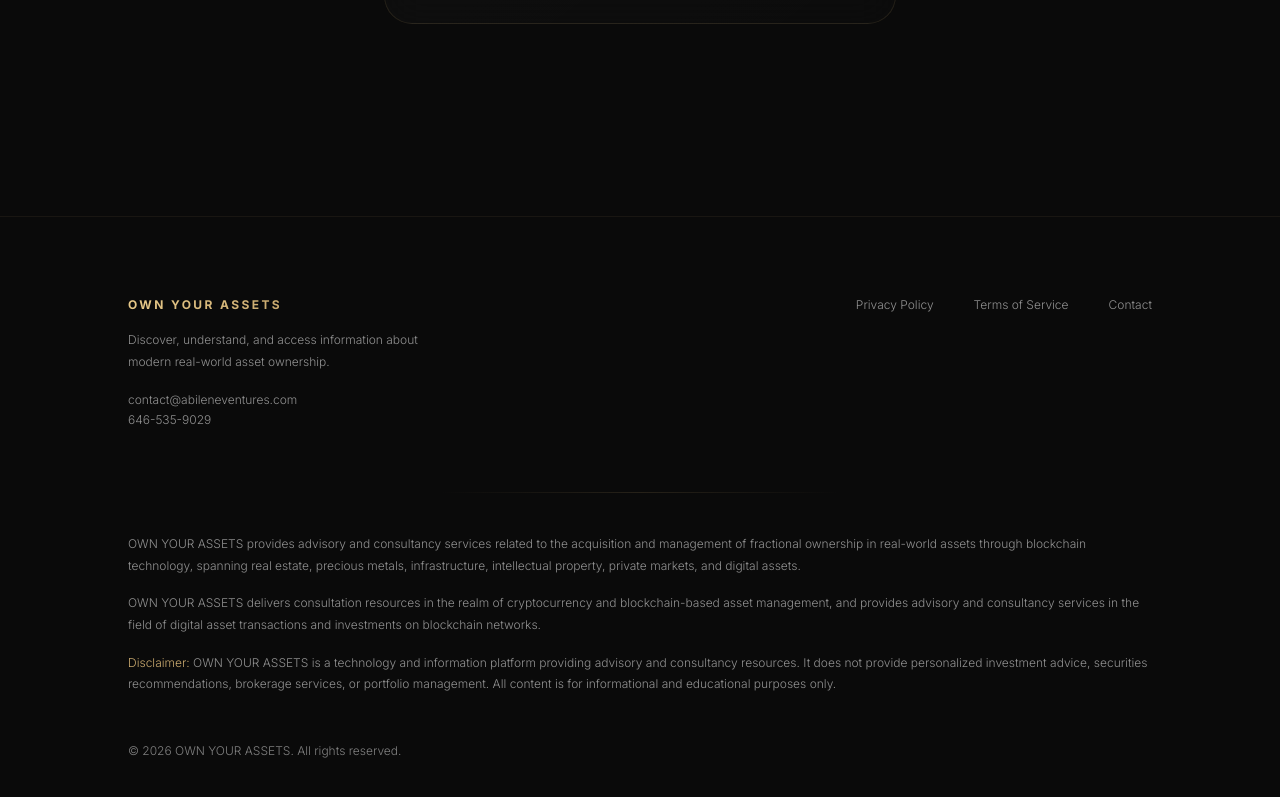
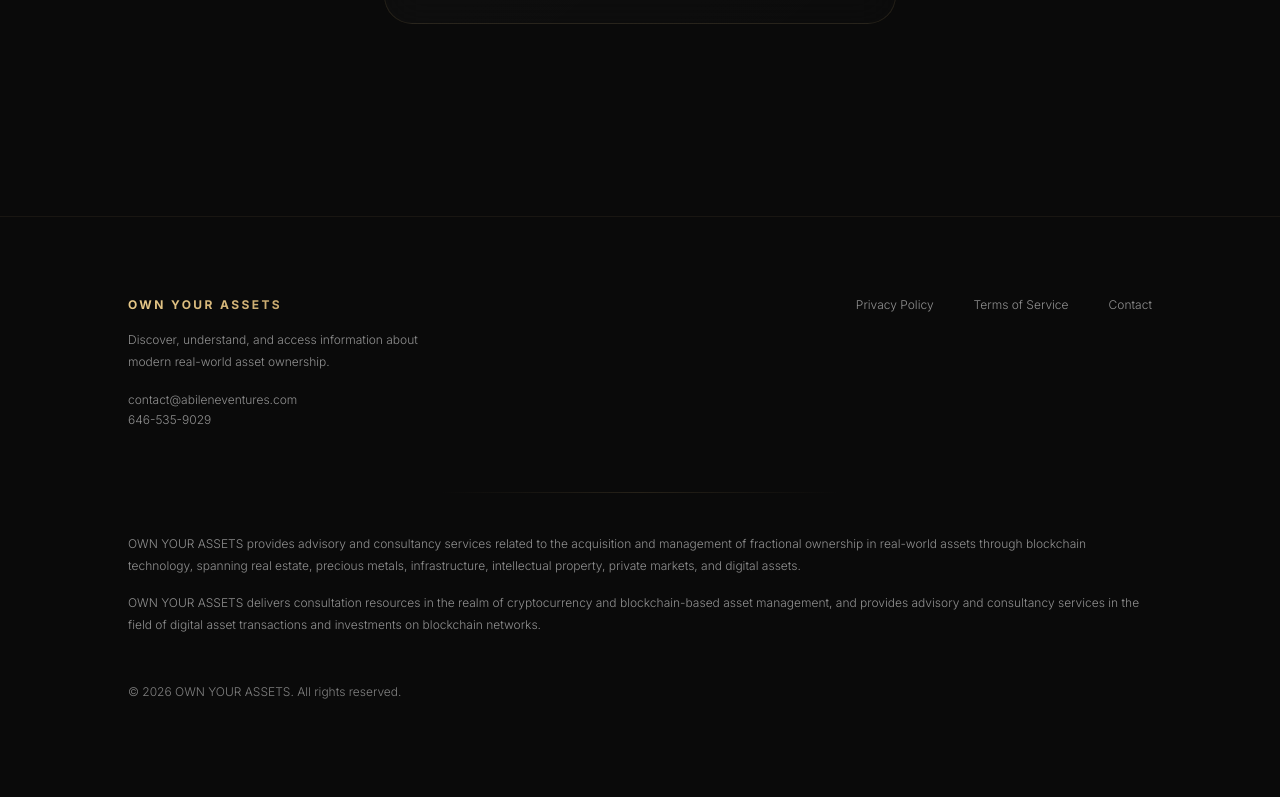
Before and after one commit to rpny0818/OwnYourAssets, a website: page index.html in a window 1280 px wide. Shown: the part 8346-9143 px from the top of the page. Drawn offline with nearby package versions, Linux system fonts and the light colour scheme.

Commit message:
Remove disclaimer from footer section
Removed disclaimer paragraph from the footer.

```diff
--- a/index.html
+++ b/index.html
@@ -1014,9 +1014,6 @@
       <p class="text-[#909090] text-xs font-light leading-[1.8] mb-4">
         OWN YOUR ASSETS delivers consultation resources in the realm of cryptocurrency and blockchain-based asset management, and provides advisory and consultancy services in the field of digital asset transactions and investments on blockchain networks.
       </p>
-      <p class="text-[#909090] text-xs font-light leading-[1.8]">
-        <span class="text-[#C9A96E]">Disclaimer:</span> OWN YOUR ASSETS is a technology and information platform providing advisory and consultancy resources. It does not provide personalized investment advice, securities recommendations, brokerage services, or portfolio management. All content is for informational and educational purposes only.
-      </p>
       <p class="text-[#808080] text-xs font-light mt-12">&copy; 2026 OWN YOUR ASSETS. All rights reserved.</p>
     </div>
   </footer>
```
